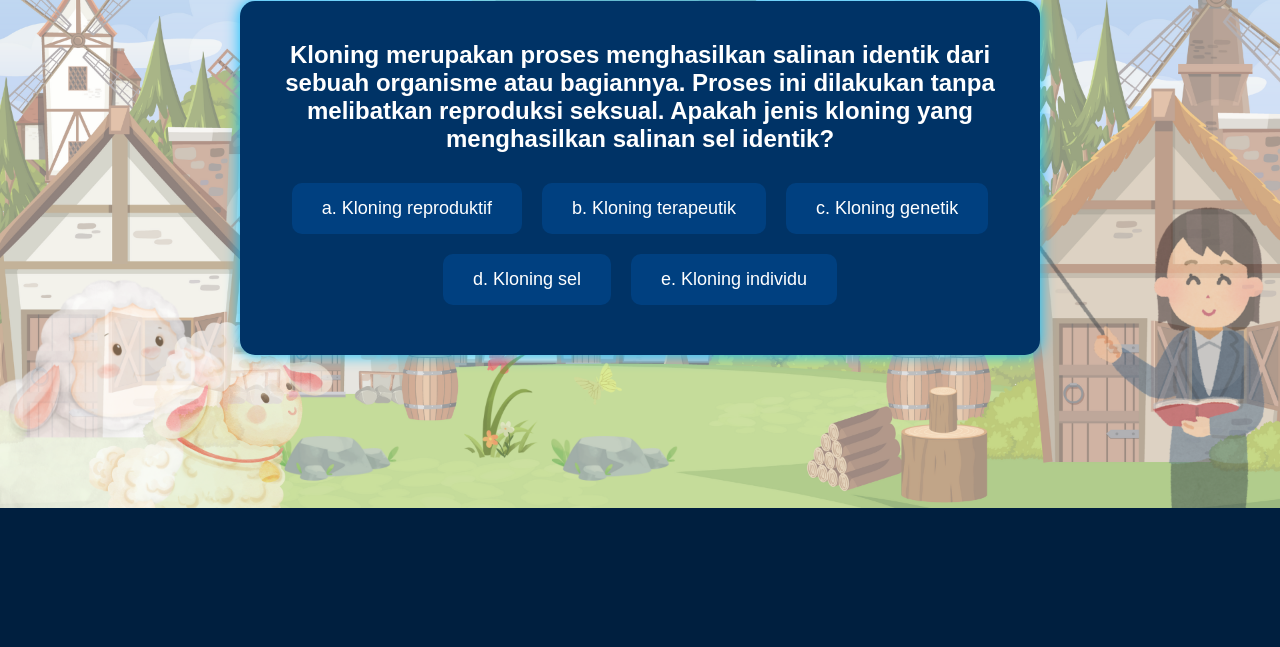
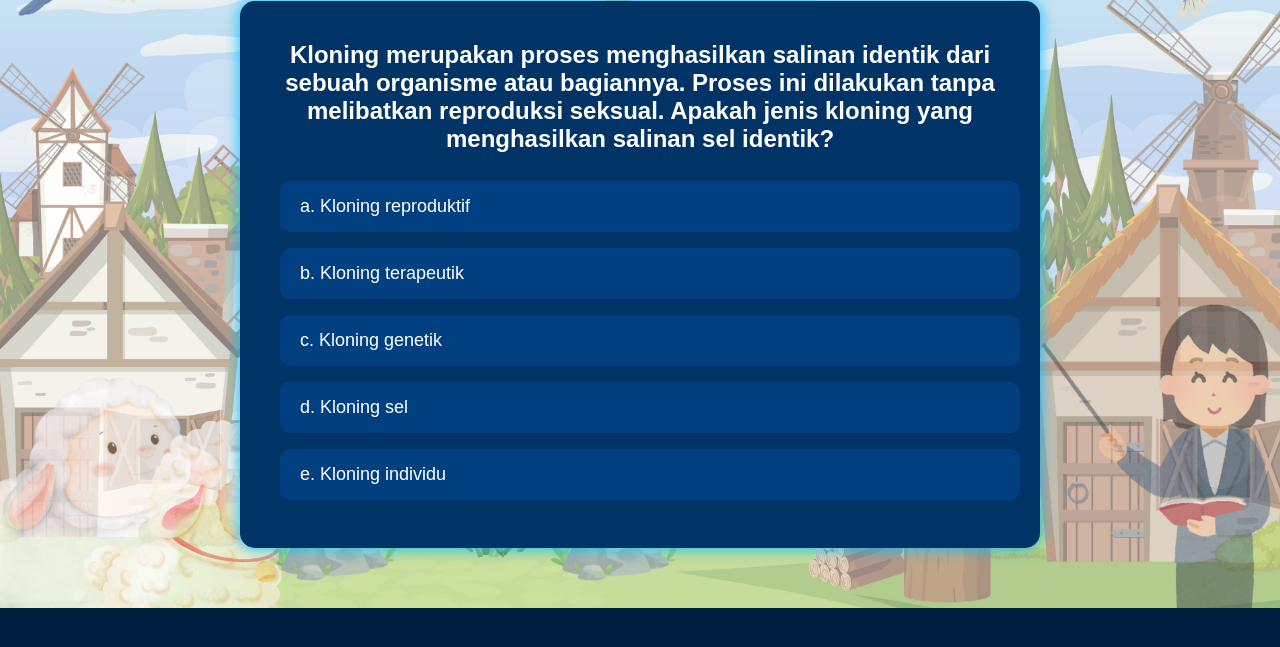
Before and after one commit to hennyrimawati08/quiz_kloning, a plain HTML site: page index.html in a window 1280 px wide. Shown: the part 119-766 px from the top of the page. Drawn offline with Linux system fonts and the light colour scheme.

Commit message:
Update style.css

```diff
--- a/style.css
+++ b/style.css
@@ -22,12 +22,20 @@ body {
   box-shadow: 0 0 15px #00bfff;
   margin-bottom: 20px;
 }
+.choices {
+  display: flex;
+  flex-direction: column;
+  align-items: flex-start; /* ratakan ke kiri */
+  padding-left: 20px; /* beri sedikit ruang dari kiri */
+}
 .choices button {
+  width: 100%; /* tombol selebar container */
+  text-align: left; /* teks di dalam tombol rata kiri */
   background: #004080;
   color: white;
   border: none;
-  margin: 10px;
-  padding: 15px 30px;
+  margin: 8px 0; /* spasi vertikal antar tombol */
+  padding: 15px 20px;
   border-radius: 10px;
   font-size: 18px;
   cursor: pointer;
@@ -45,7 +53,7 @@ body {
 .locked {
   pointer-events: none;
 }
-#nextBtn {
+#nextBtn, #prevBtn {
   display: none;
   margin-top: 20px;
   padding: 10px 20px;
```
